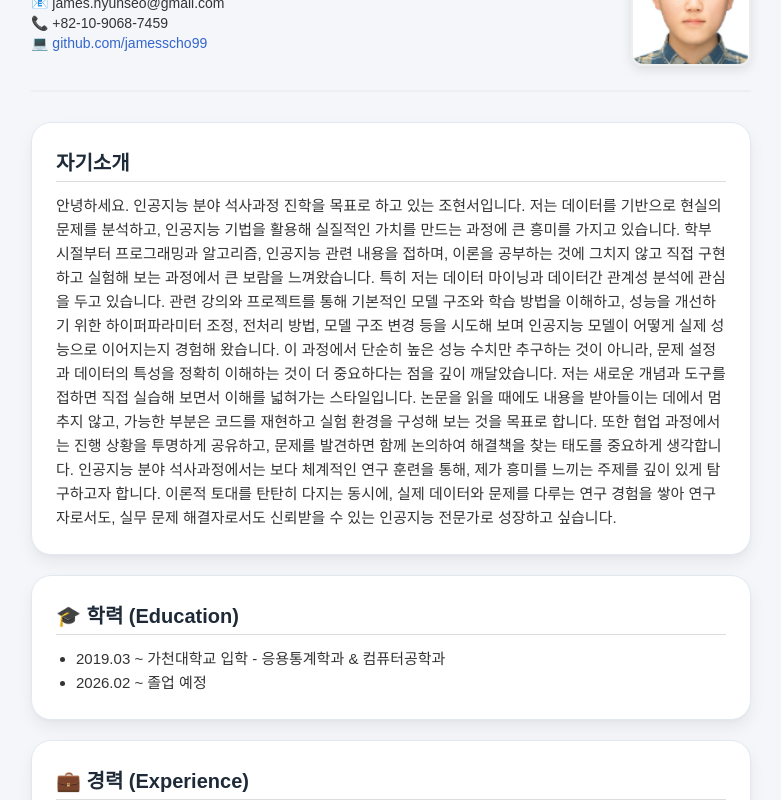
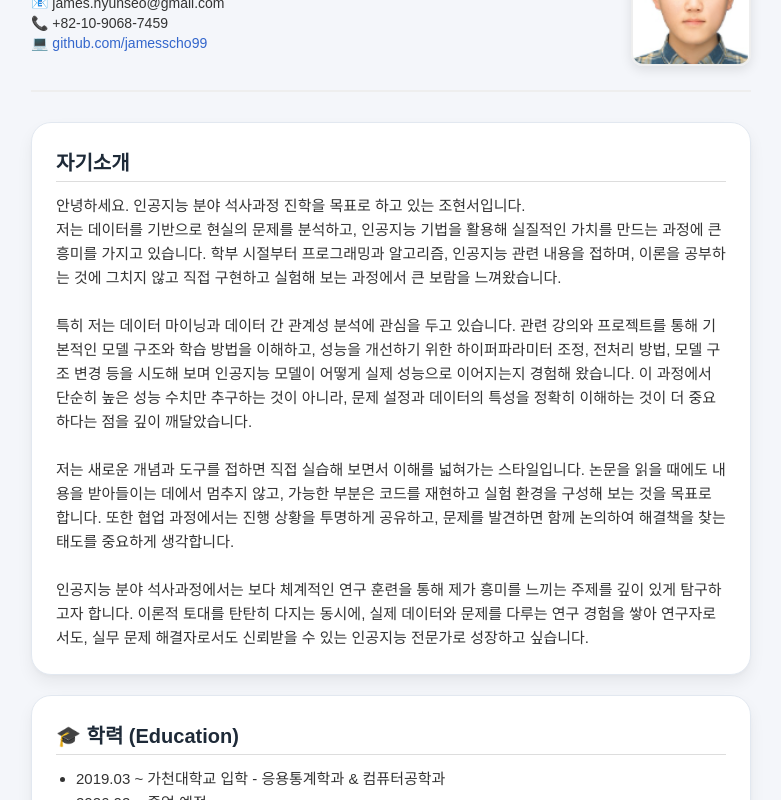
Before and after one commit to jamesscho99/portfolio, a Vue app: page /resume in a window 1280 px wide. Shown: the part 500-1300 px from the top of the page, without its empty margins (249-1030 px from the left). Built offline with nearby package versions, Linux system fonts and the light colour scheme; a web font is replaced by a local one.

Commit message:
자기소개서 줄바꿈 수정

```diff
--- a/src/components/Resume.vue
+++ b/src/components/Resume.vue
@@ -50,10 +50,14 @@ export default {
           title: '자기소개',
           type: 'text',
           content: `안녕하세요. 인공지능 분야 석사과정 진학을 목표로 하고 있는 조현서입니다.
-        저는 데이터를 기반으로 현실의 문제를 분석하고, 인공지능 기법을 활용해 실질적인 가치를 만드는 과정에 큰 흥미를 가지고 있습니다. 학부 시절부터 프로그래밍과 알고리즘, 인공지능 관련 내용을 접하며, 이론을 공부하는 것에 그치지 않고 직접 구현하고 실험해 보는 과정에서 큰 보람을 느껴왔습니다.
-        특히 저는 데이터 마이닝과 데이터간 관계성 분석에 관심을 두고 있습니다. 관련 강의와 프로젝트를 통해 기본적인 모델 구조와 학습 방법을 이해하고, 성능을 개선하기 위한 하이퍼파라미터 조정, 전처리 방법, 모델 구조 변경 등을 시도해 보며 인공지능 모델이 어떻게 실제 성능으로 이어지는지 경험해 왔습니다. 이 과정에서 단순히 높은 성능 수치만 추구하는 것이 아니라, 문제 설정과 데이터의 특성을 정확히 이해하는 것이 더 중요하다는 점을 깊이 깨달았습니다.
-        저는 새로운 개념과 도구를 접하면 직접 실습해 보면서 이해를 넓혀가는 스타일입니다. 논문을 읽을 때에도 내용을 받아들이는 데에서 멈추지 않고, 가능한 부분은 코드를 재현하고 실험 환경을 구성해 보는 것을 목표로 합니다. 또한 협업 과정에서는 진행 상황을 투명하게 공유하고, 문제를 발견하면 함께 논의하여 해결책을 찾는 태도를 중요하게 생각합니다.
-        인공지능 분야 석사과정에서는 보다 체계적인 연구 훈련을 통해, 제가 흥미를 느끼는 주제를 깊이 있게 탐구하고자 합니다. 이론적 토대를 탄탄히 다지는 동시에, 실제 데이터와 문제를 다루는 연구 경험을 쌓아 연구자로서도, 실무 문제 해결자로서도 신뢰받을 수 있는 인공지능 전문가로 성장하고 싶습니다.`
+저는 데이터를 기반으로 현실의 문제를 분석하고, 인공지능 기법을 활용해 실질적인 가치를 만드는 과정에 큰 흥미를 가지고 있습니다. 학부 시절부터 프로그래밍과 알고리즘, 인공지능 관련 내용을 접하며, 이론을 공부하는 것에 그치지 않고 직접 구현하고 실험해 보는 과정에서 큰 보람을 느껴왔습니다.
+
+특히 저는 데이터 마이닝과 데이터 간 관계성 분석에 관심을 두고 있습니다. 관련 강의와 프로젝트를 통해 기본적인 모델 구조와 학습 방법을 이해하고, 성능을 개선하기 위한 하이퍼파라미터 조정, 전처리 방법, 모델 구조 변경 등을 시도해 보며 인공지능 모델이 어떻게 실제 성능으로 이어지는지 경험해 왔습니다. 이 과정에서 단순히 높은 성능 수치만 추구하는 것이 아니라, 문제 설정과 데이터의 특성을 정확히 이해하는 것이 더 중요하다는 점을 깊이 깨달았습니다.
+
+저는 새로운 개념과 도구를 접하면 직접 실습해 보면서 이해를 넓혀가는 스타일입니다. 논문을 읽을 때에도 내용을 받아들이는 데에서 멈추지 않고, 가능한 부분은 코드를 재현하고 실험 환경을 구성해 보는 것을 목표로 합니다. 또한 협업 과정에서는 진행 상황을 투명하게 공유하고, 문제를 발견하면 함께 논의하여 해결책을 찾는 태도를 중요하게 생각합니다.
+
+인공지능 분야 석사과정에서는 보다 체계적인 연구 훈련을 통해 제가 흥미를 느끼는 주제를 깊이 있게 탐구하고자 합니다. 이론적 토대를 탄탄히 다지는 동시에, 실제 데이터와 문제를 다루는 연구 경험을 쌓아 연구자로서도, 실무 문제 해결자로서도 신뢰받을 수 있는 인공지능 전문가로 성장하고 싶습니다.
+`
         },
 
         {
@@ -165,6 +169,7 @@ export default {
     0 8px 16px rgba(0, 0, 0, 0.06);
   max-width: 720px;
   transition: all 0.3s ease-in-out;
+  white-space: pre-line;
 }
 
 .resume-section:hover {
```
